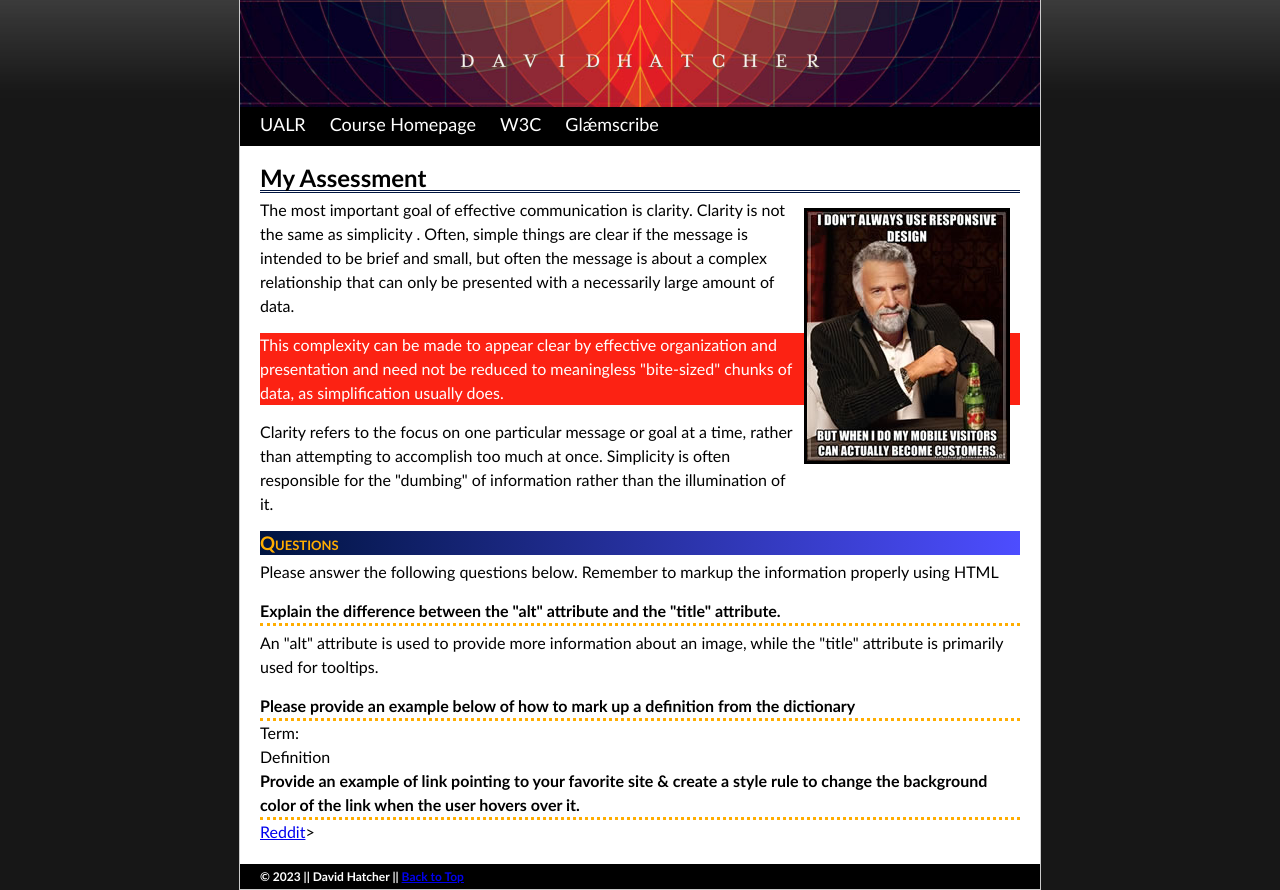
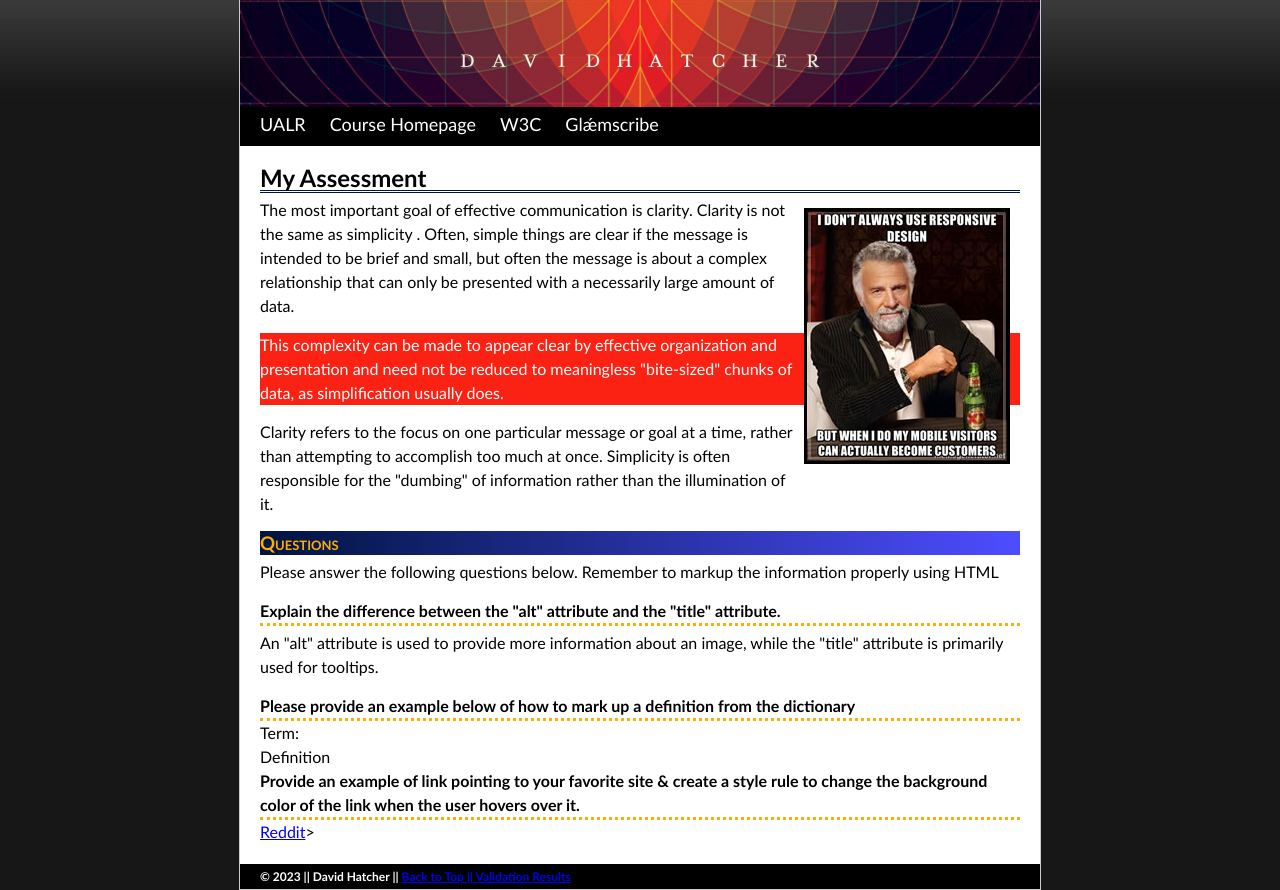
Before and after one commit to davidhatcher3/ifsc-3342, a plain HTML site: page pre-assessment/index.html in a window 1280 px wide. Shown: the part 54-944 px from the top of the page. Drawn offline with Linux system fonts and the light colour scheme.

Commit message:
Pre-Assessment

```diff
--- a/pre-assessment/index.html
+++ b/pre-assessment/index.html
@@ -40,7 +40,7 @@
     <a href="https://reddit.com">Reddit</a>>
   </div>
   <div id="footer">
-    <h6>&copy; 2023 || David Hatcher || <a href="#top">Back to Top</a></h6>
+    <h6>&copy; 2023 || David Hatcher || <a href="#top">Back to Top || <a href="https://validator.w3.org/nu/#textarea">Validation Results</a></h6>
   </div>
 </div>
 </body>
```
